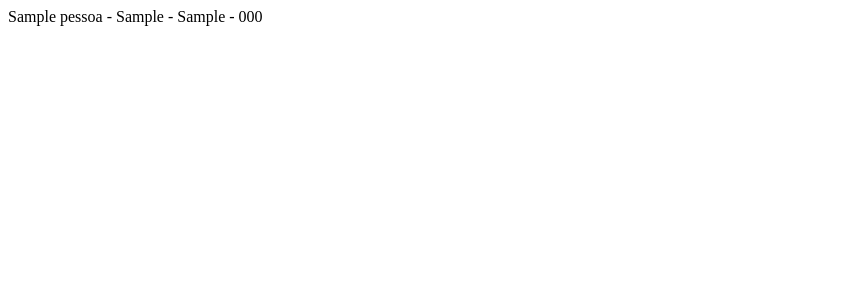
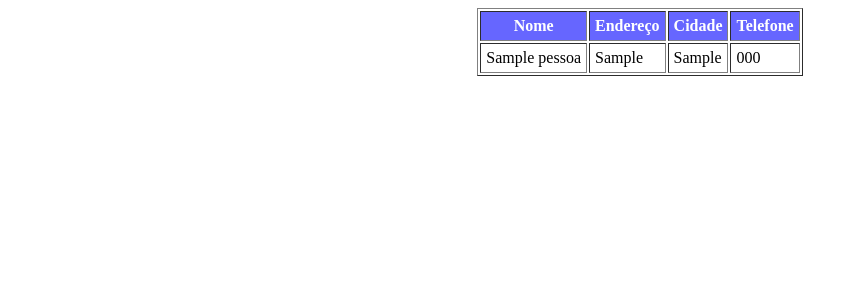
Before and after one commit to AlessandroEtec/2_ETIM_JAVA, a PHP site: page /lista.php in a window 1280 px wide. Shown: the top 300 px of the page, without its empty margins (0-857 px from the left). Run offline with PHP 8.4, Linux system fonts and the light colour scheme; tables that the repository leaves empty or names only in its code hold one stand-in row (values such as "Sample post").

Commit message:
Alteração para Exibir o registros em tabela.

```diff
--- a/AGENDA/lista.php
+++ b/AGENDA/lista.php
@@ -1,4 +1,19 @@
 <meta charset="UTF-8">
+<style>
+    body{
+    }
+    table{
+        margin: 0 auto;
+    }
+    thead{
+        background-color: #6666ff;
+        color:white;
+    }
+    td, th{
+        padding: 5px;
+    }
+
+</style>
 <?php
 $conexao = new mysqli("localhost", "root", "etec");
 $conexao->set_charset("UTF8");
@@ -11,12 +26,24 @@ if (!$conexao->select_db("agenda")) {
 $sql = "SELECT * FROM pessoa";
 $resultado = $conexao->query($sql);
 if ($resultado) {
+    echo "<table border='1'>" .
+    "<thead>" .
+    "<tr>" .
+    "<th>Nome</th>" .
+    "<th>Endereço</th>" .
+    "<th>Cidade</th>" .
+    "<th>Telefone</th>" .
+    "</tr>" .
+    "</thead>".
+            "<tbody>";
     while ($linha = $resultado->fetch_array()) {
-        echo $linha["nome"] . " - " .
-        $linha["endereco"] . " - " .
-        $linha["cidade"] . " - " .
-        $linha["telefone"] . "<br>";
+        echo "<tr>" ;
+        echo "<td>" . $linha["nome"] . "</td>" .
+             "<td>" . $linha["endereco"] . "</td>" .
+             "<td>" . $linha["cidade"] . "</td>" .
+             "<td>" . $linha["telefone"] . "</td>" ;
     }
+    echo "</tbody></table>";
 } else {
     echo "Erro SQL: " . $conexao->error;
 }
```
